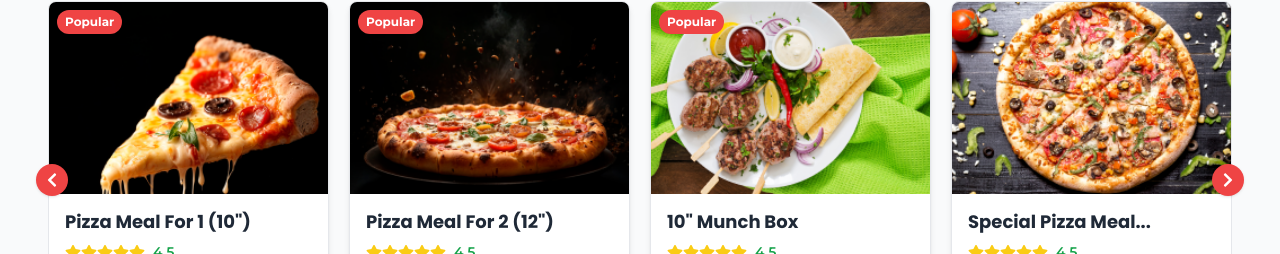
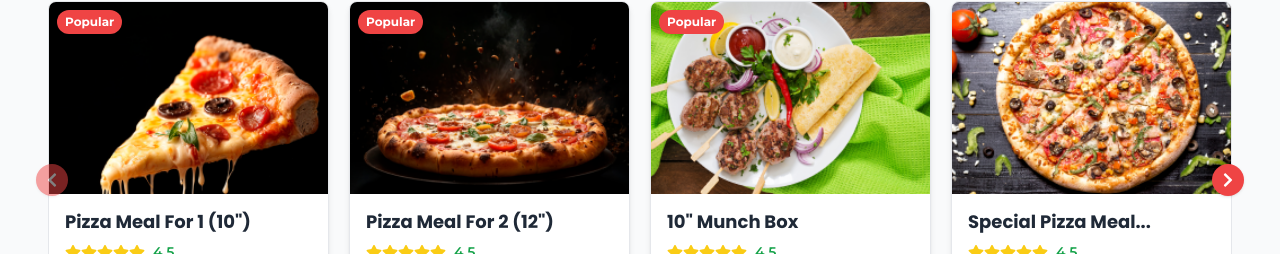
Before and after one commit to Shahid-Afridii/turkish_kebab_pizza_house, a React (Vite) app: page / in a window 1280 px wide. Shown: the part 1299-1553 px from the top of the page. Built offline with nearby package versions, Linux system fonts and the light colour scheme; grey boxes are pictures that could not be loaded.

Commit message:
arrows updated

```diff
--- a/src/components/HomeBlocks/Products.jsx
+++ b/src/components/HomeBlocks/Products.jsx
@@ -1,11 +1,11 @@
-import React, { useState, forwardRef } from 'react';
-import DrawerModal from '../CartModal/DrawerModal';
-import { motion } from 'framer-motion';
-import { Navigation, A11y } from 'swiper/modules';
-import { Swiper, SwiperSlide } from 'swiper/react';
-import 'swiper/css';
-import 'swiper/css/navigation';
-import { FaPlus, FaChevronLeft, FaChevronRight, FaStar } from 'react-icons/fa';
+import React, { useState, forwardRef } from "react";
+import DrawerModal from "../CartModal/DrawerModal";
+import { motion } from "framer-motion";
+import { Navigation, A11y } from "swiper/modules";
+import { Swiper, SwiperSlide } from "swiper/react";
+import "swiper/css";
+import "swiper/css/navigation";
+import { FaPlus, FaChevronLeft, FaChevronRight, FaStar } from "react-icons/fa";
 
 const items = [
   {
@@ -17,9 +17,6 @@ const items = [
     rating: "4.5",
     reviews: "1K Reviews",
     popular: true,
-    toppings: ["Mushroom", "Chicken", "Pepperoni", "Sweetcorn", "Onions", "Green Peppers"],
-    dips: ["Curry", "Gravy", "Garlic", "Chilli", "Mint Sauce"],
-    drinks: ["Coca Cola", "Diet Coke", "Fanta Orange", "Sprite"],
   },
   {
     id: 2,
@@ -30,9 +27,6 @@ const items = [
     rating: "4.5",
     reviews: "1K Reviews",
     popular: true,
-    toppings: ["Tuna", "Bacon", "Jalapenos", "Kebab", "Salami", "Sweetcorn"],
-    dips: ["House", "Garlic", "Chilli", "Barbecue", "Honey Mustard"],
-    drinks: ["Coca Cola", "Diet Coke", "Coke Zero", "Pepsi", "7UP"],
   },
   {
     id: 3,
@@ -43,9 +37,6 @@ const items = [
     rating: "4.5",
     reviews: "1K Reviews",
     popular: true,
-    toppings: ["Lamb", "Chicken", "Nuggets", "Wings", "Cheese", "Pickles"],
-    dips: ["Curry", "Garlic", "Hot Sauce", "Mayonnaise"],
-    drinks: ["Sprite", "Coca Cola", "Diet Coke", "Fanta Orange"],
   },
   {
     id: 4,
@@ -56,9 +47,6 @@ const items = [
     rating: "4.5",
     reviews: "1K Reviews",
     popular: false,
-    toppings: ["Salami", "Olives", "Peppers", "Chicken", "Mushrooms", "Sweetcorn"],
-    dips: ["House", "Garlic", "Barbecue", "Ranch", "Ketchup"],
-    drinks: ["Coke Zero", "Fanta Orange", "Pepsi", "Mountain Dew"],
   },
   {
     id: 5,
@@ -69,9 +57,6 @@ const items = [
     rating: "4.5",
     reviews: "1K Reviews",
     popular: false,
-    toppings: ["Cheese", "Lettuce", "Tomato", "Pickles", "Onions", "Bacon"],
-    dips: ["Ketchup", "Mayonnaise", "Mustard", "Ranch"],
-    drinks: ["Coca Cola", "Sprite", "Water", "Diet Coke"],
   },
   {
     id: 6,
@@ -82,27 +67,27 @@ const items = [
     rating: "4.5",
     reviews: "1K Reviews",
     popular: false,
-    toppings: ["Pepperoni", "Cheese", "Sweetcorn", "Jalapenos", "Mushrooms", "Chicken"],
-    dips: ["Garlic", "Chilli", "Barbecue", "Honey Mustard", "Ranch"],
-    drinks: ["Coca Cola", "Diet Coke", "Sprite", "Fanta Orange"],
   },
- ];
+];
 
-
-
-const CustomNavigation = ({ prevEl, nextEl, showArrows }) => {
-  if (!showArrows) return null; // Don't render arrows if disabled
+const CustomNavigation = ({ prevEl, nextEl, disablePrev, disableNext }) => {
   return (
     <div className="absolute inset-y-0 flex items-center justify-between w-full pointer-events-none z-10">
       <button
         ref={prevEl}
-        className="pointer-events-auto bg-red-500 text-white p-2 rounded-full shadow hover:bg-red-600 transition-all transform -translate-x-3"
+        className={`pointer-events-auto bg-red-500 text-white p-2 rounded-full shadow hover:bg-red-600 transition-all transform -translate-x-3 ${
+          disablePrev ? "opacity-50 cursor-not-allowed" : ""
+        }`}
+        disabled={disablePrev}
       >
         <FaChevronLeft />
       </button>
       <button
         ref={nextEl}
-        className="pointer-events-auto bg-red-500 text-white p-2 rounded-full shadow hover:bg-red-600 transition-all transform translate-x-3"
+        className={`pointer-events-auto bg-red-500 text-white p-2 rounded-full shadow hover:bg-red-600 transition-all transform translate-x-3 ${
+          disableNext ? "opacity-50 cursor-not-allowed" : ""
+        }`}
+        disabled={disableNext}
       >
         <FaChevronRight />
       </button>
@@ -113,6 +98,8 @@ const CustomNavigation = ({ prevEl, nextEl, showArrows }) => {
 const Products = forwardRef((props, ref) => {
   const [isDrawerOpen, setDrawerOpen] = useState(false);
   const [selectedItem, setSelectedItem] = useState(null);
+  const [disablePrev, setDisablePrev] = useState(true);
+  const [disableNext, setDisableNext] = useState(false);
 
   const handleAddItem = (item) => {
     setSelectedItem(item);
@@ -127,16 +114,10 @@ const Products = forwardRef((props, ref) => {
   const prevElRef = React.useRef(null);
   const nextElRef = React.useRef(null);
 
-  // Hide arrows on screens below 768px
-  const [showArrows, setShowArrows] = useState(window.innerWidth >= 768);
-
-  React.useEffect(() => {
-    const handleResize = () => {
-      setShowArrows(window.innerWidth >= 768);
-    };
-    window.addEventListener('resize', handleResize);
-    return () => window.removeEventListener('resize', handleResize);
-  }, []);
+  const updateArrows = (swiper) => {
+    setDisablePrev(swiper.isBeginning);
+    setDisableNext(swiper.isEnd);
+  };
 
   return (
     <div className="relative px-4 sm:px-8 py-8 mt-8 bg-gray-50">
@@ -155,7 +136,7 @@ const Products = forwardRef((props, ref) => {
             640: { slidesPerView: 2, spaceBetween: 20 },
             768: { slidesPerView: 2, spaceBetween: 20 },
             1024: { slidesPerView: 4, spaceBetween: 20 },
-            1920: { slidesPerView: 6, spaceBetween: 25 }, // For larger screens
+            1920: { slidesPerView: 6, spaceBetween: 25 },
           }}
           navigation={{
             prevEl: prevElRef.current,
@@ -165,6 +146,8 @@ const Products = forwardRef((props, ref) => {
             swiper.params.navigation.prevEl = prevElRef.current;
             swiper.params.navigation.nextEl = nextElRef.current;
           }}
+          onSlideChange={(swiper) => updateArrows(swiper)}
+          onInit={(swiper) => updateArrows(swiper)}
           className="w-full"
         >
           {items.map((item) => (
@@ -195,8 +178,8 @@ const Products = forwardRef((props, ref) => {
                         key={i}
                         className={`w-4 h-4 ${
                           i < Math.round(item.rating)
-                            ? 'text-yellow-400'
-                            : 'text-gray-300'
+                            ? "text-yellow-400"
+                            : "text-gray-300"
                         }`}
                       />
                     ))}
@@ -226,7 +209,12 @@ const Products = forwardRef((props, ref) => {
         </Swiper>
 
         {/* Custom Arrows */}
-        <CustomNavigation prevEl={prevElRef} nextEl={nextElRef} showArrows={showArrows} />
+        <CustomNavigation
+          prevEl={prevElRef}
+          nextEl={nextElRef}
+          disablePrev={disablePrev}
+          disableNext={disableNext}
+        />
       </div>
 
       <DrawerModal
```
